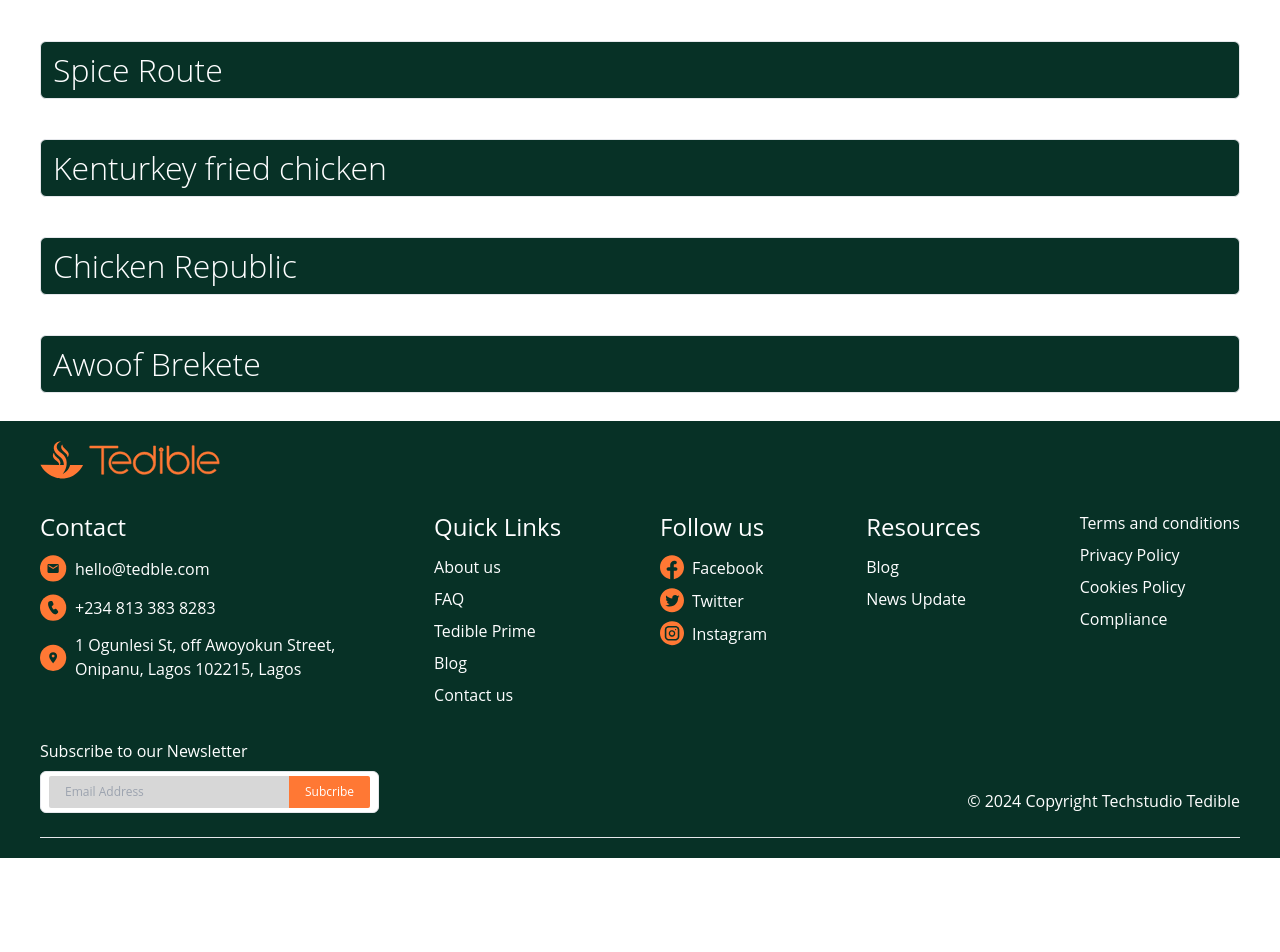
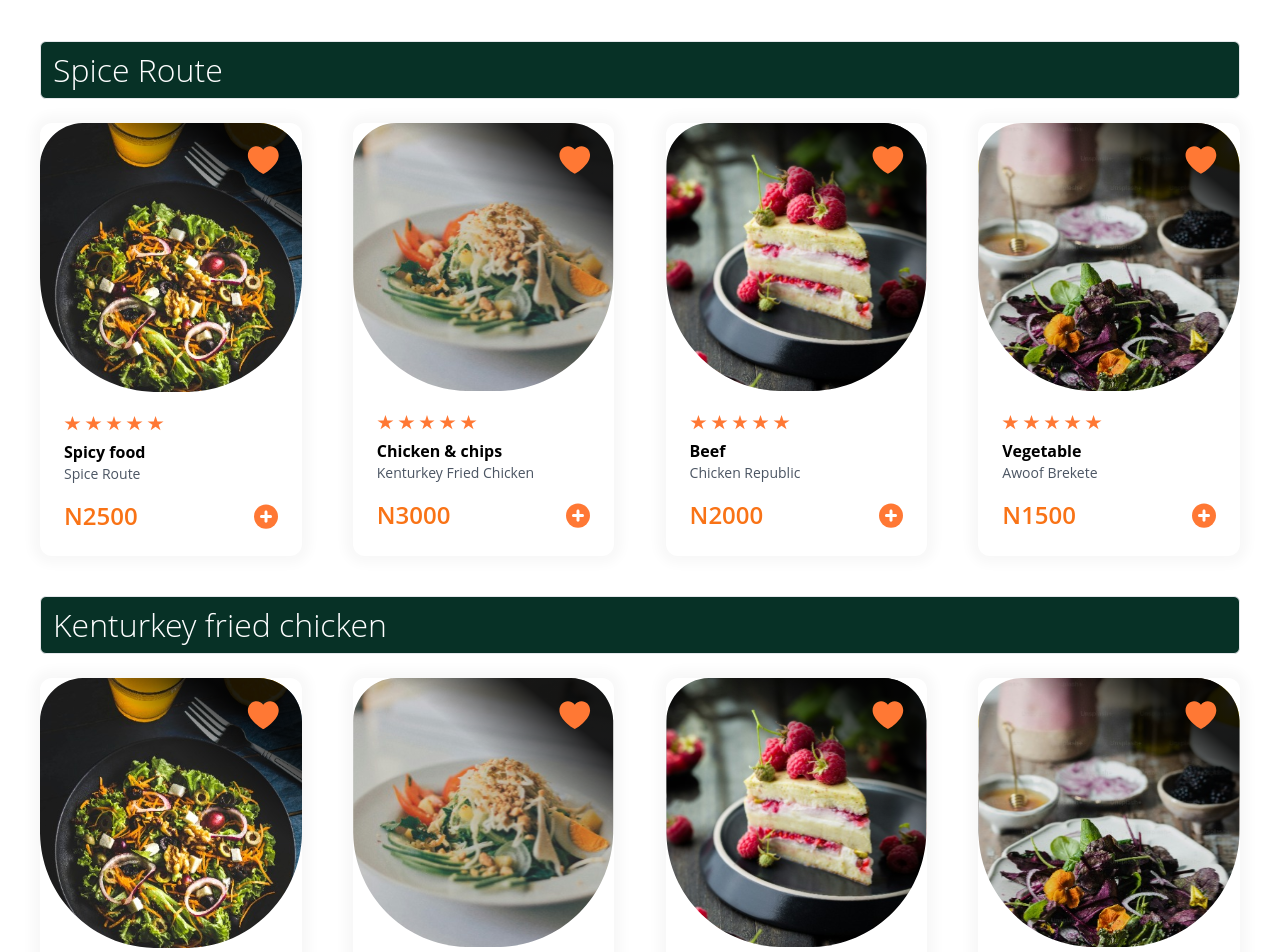
Before and after one commit to onlyeugene/TedibleApp, a Next.js app: page /restaurants in a window 1280 px wide. Shown: the part 580-1532 px from the top of the page. Before the commit the page ends 1438 px from the top, so only its background shows below. Built offline with nearby package versions, Linux system fonts and the light colour scheme; no server answers.

Commit message:
feat: restaurant/page.tsx

```diff
--- a/src/app/(external)/restaurants/page.tsx
+++ b/src/app/(external)/restaurants/page.tsx
@@ -1,11 +1,15 @@
 import Image from "next/image";
-
+import menu1 from "@/assets/home/specialmenu/menu 1.svg";
+import menu2 from "@/assets/home/specialmenu/menu 2.svg";
+import menu3 from "@/assets/home/specialmenu/menu 3.svg";
+import menu4 from "@/assets/home/specialmenu/menu 4.svg";
 import space from "@/assets/home/sliderImages/space.svg";
 import kfc from "@/assets/home/sliderImages/kfc.svg";
 import chicken from "@/assets/home/sliderImages/chicken.svg";
 import awoof from "@/assets/home/sliderImages/awoof.svg";
 import sweetsensation from "@/assets/home/sliderImages/sweetsensation.svg";
 import RestaurantHero from "@/components/external/hero/categoryHero";
+import Page from "@/components/cards/menucard";
 export const metadata ={
   title: "Restaurants",
   description: "View all restaurants here and select to a restuatrant to make your order",
@@ -49,35 +53,31 @@
 const food = [
   {
     id: 1,
-    itemImage: '',
-    price: 2500,
-    itemName: 'Spicy food',
-    rating: 5,
-    vendor:'Spice Route'
+    image: menu1,
+    price: "2500",
+    name: 'Spicy food',
+    restaurant:'Spice Route'
   },
   {
     id: 2,
-    itemImage: '',
-    price: 3000,
-    itemName: 'Chicken & chips',
-    rating: 4,
-    vendor:'Kenturkey Fried Chicken'
+    image: menu2,
+    price: "3000",
+    name: 'Chicken & chips',
+    restaurant:'Kenturkey Fried Chicken'
   },
   {
     id: 3,
-    itemImage: '',
-    price: 2000,
-    itemName: 'Beef',
-    rating: 5,
-    vendor:'Chicken Republic'
+    image: menu3,
+    price: "2000",
+    name: 'Beef',
+    restaurant:'Chicken Republic'
   },
   {
     id: 4,
-    itemImage: '',
-    price: 1500,
-    itemName: 'Vegetable',
-    rating: 4,
-    vendor:'Awoof Brekete'
+    image: menu4,
+    price: "1500",
+    name: 'Vegetable',
+    restaurant:'Awoof Brekete'
   },
 ]
 
@@ -86,7 +86,7 @@
 const Restaurant = () => {
 
   return (
-    <div className="w-full overflow-hidden">
+    <div className="w-full overflow-hidden ">
       <RestaurantHero />
       <div className="px-10 py-7 w-full">
         <h1 className="text-[#073126] text-[28.3px] font-semibold">Category</h1>
@@ -117,19 +117,49 @@
         {/* RESTAURANTS AND THEIR FOODS  */}
 
 
+      <div className=" space-y-7">
       <div className="w-full border mt-10 px-3 rounded-md sm:py-4 py-1 bg-[#073126]">
         <h1 className="text-primary sm:text-[32px] text-base font-light">Spice Route</h1>
       </div>
+      <div className=" grid grid-cols-2 md:grid-cols-3 lg:grid-cols-4 gap-4 lg:gap-[3.198rem] ">
+          {food.map((item) => (
+        <Page key={item.id} {...item}  />
+      ))}
 
+      </div>
+      </div>
+
+      <div className="space-y-7">
       <div className="w-full border mt-10 px-3 rounded-md sm:py-4 py-1 bg-[#073126]">
         <h1 className="text-primary sm:text-[32px] text-base font-light">Kenturkey fried chicken</h1>
       </div>
+      <div className="grid grid-cols-2 md:grid-cols-3 lg:grid-cols-4 gap-4 lg:gap-[3.198rem] ">
+          {food.map((item) => (
+        <Page key={item.id} {...item}  />
+      ))}
+
+      </div>
+      </div>
+      <div className="space-y-7">
       <div className="w-full border mt-10 px-3 rounded-md sm:py-4 py-1 bg-[#073126]">
         <h1 className="text-primary sm:text-[32px] text-base font-light">Chicken Republic</h1>
       </div>
-      <div className="w-full border mt-10 px-3 rounded-md sm:py-4 py-1 bg-[#073126]">
+      <div className="grid grid-cols-2 md:grid-cols-3 lg:grid-cols-4 gap-4 lg:gap-[3.198rem] ">
+          {food.map((item) => (
+        <Page key={item.id} {...item} />
+      ))}
+      </div>
+      </div>
+     <div className="space-y-7">
+     <div className="w-full border mt-10 px-3 rounded-md sm:py-4 py-1 bg-[#073126]">
         <h1 className="text-primary sm:text-[32px] text-base font-light">Awoof Brekete</h1>
       </div>
+      <div className="grid grid-cols-2 md:grid-cols-3 lg:grid-cols-4 gap-4 lg:gap-[3.198rem] ">
+          {food.map((item) => (
+        <Page key={item.id} {...item} />
+      ))}
+      </div>
+     </div>
       </div>
     </div>
   );
--- a/src/components/cards/menucard/index.tsx
+++ b/src/components/cards/menucard/index.tsx
@@ -32,12 +32,12 @@
         <div className="p-[1.5rem]">
           <Image src={stars} alt="Five-star rating" width={100} height={20} />
           <div className="text-[.5rem] lg:text-[1.5rem] mt-2">
-            <p className="z-20 text-red-900 font-bold">{name}</p>
-            <p className="text-gray-600">{restaurant}</p>
+            <p className="z-20 text-black font-bold text-sm md:text-base">{name}</p>
+            <p className="text-gray-600 text-xs md:text-sm">{restaurant}</p>
           </div>
 
           <div className="flex justify-between items-center mt-4">
-            <p className="text-[0.839rem] lg:text-1.3rem font-semibold text-orange-500">{price}</p>
+            <p className="text-lg lg:text-2xl font-semibold text-orange-500">N{price}</p>
             <Image src={plus} alt="Add to cart icon" className="w-4 md:w-6" width={24} height={24} />
           </div>
         </div>
```
